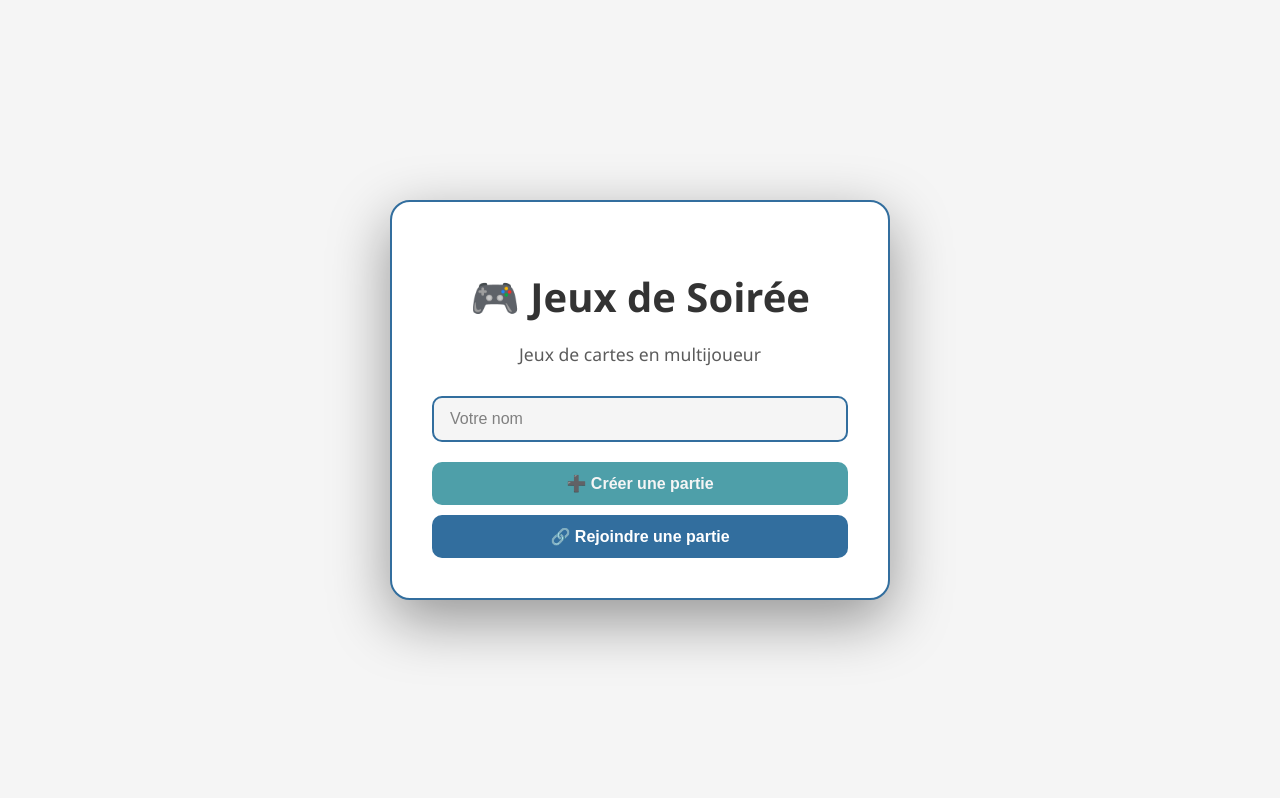
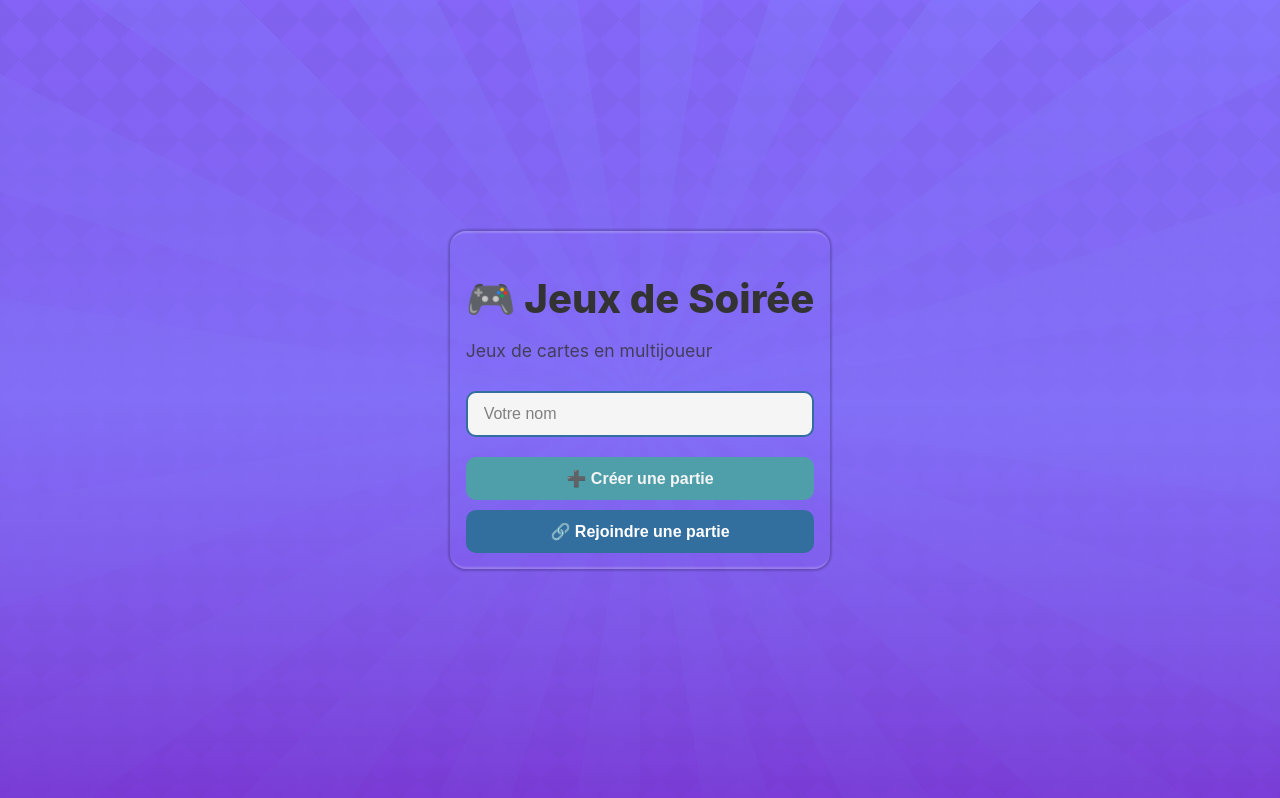
Before and after one commit to trobert40/robgame, a React (Create React App) app in the folder client/: page / in a window 1280 px wide. Built offline with nearby package versions, Linux system fonts and the light colour scheme; no server answers.

Commit message:
Mise à jour

```diff
--- a/client/src/pages/Home.css
+++ b/client/src/pages/Home.css
@@ -1,22 +1,43 @@
 .home-container {
-  min-height: 100vh;
-  display: flex;
+  display: grid;
+  justify-content: center;
   align-items: center;
-  justify-content: center;
-  background-color: var(--midnight-violet);
-  font-family: 'Segoe UI', Tahoma, Geneva, Verdana, sans-serif;
-  padding: 20px;
+  padding: 2rem;
+
+  width: 100%;
+  height: 100vh;
+  background: linear-gradient(
+      0deg,
+      transparent 0%,
+      rgba(132, 123, 255, 0.7) 50%,
+      transparent 100%
+    ),
+    linear-gradient(
+      0deg,
+      rgba(120, 56, 209, 0.8) 0%,
+      rgba(132, 123, 255, 0.5) 100%
+    ),
+    linear-gradient(
+      45deg,
+      rgba(120, 56, 209, 0.5) 0%,
+      rgba(132, 123, 255, 0.5) 100%
+    ),
+    repeating-conic-gradient(
+      rgba(132, 123, 255, 0.5) 0% 2.5%,
+      transparent 2.5% 5%
+    ),
+    repeating-conic-gradient(from 45deg, #8d42f5 0% 25%, #7838d1 0% 50%) 50%/40px
+      40px;
 }
 
 .home-card {
-  background: var(--dark-garnet);
-  border: 2px solid var(--rust-brown);
-  border-radius: 20px;
-  padding: 40px;
-  max-width: 500px;
-  width: 100%;
-  box-shadow: 0 20px 60px rgba(0, 0, 0, 0.4);
-  text-align: center;
+  padding: 1rem;
+  min-width: 256px;
+  min-height: 256px;
+  box-shadow: 0px 0px 2px 2px rgba(0, 0, 0, 0.2),
+    0px 4px 2px -2px rgba(255, 255, 255, 0.2) inset,
+    0px -4px 2px -2px rgba(255, 255, 255, 0.2) inset;
+  border-radius: 1rem;
 }
 
 .game-title {
```
Also changed, not shown: 9 other files (tests, documents, lock files or other folders).
